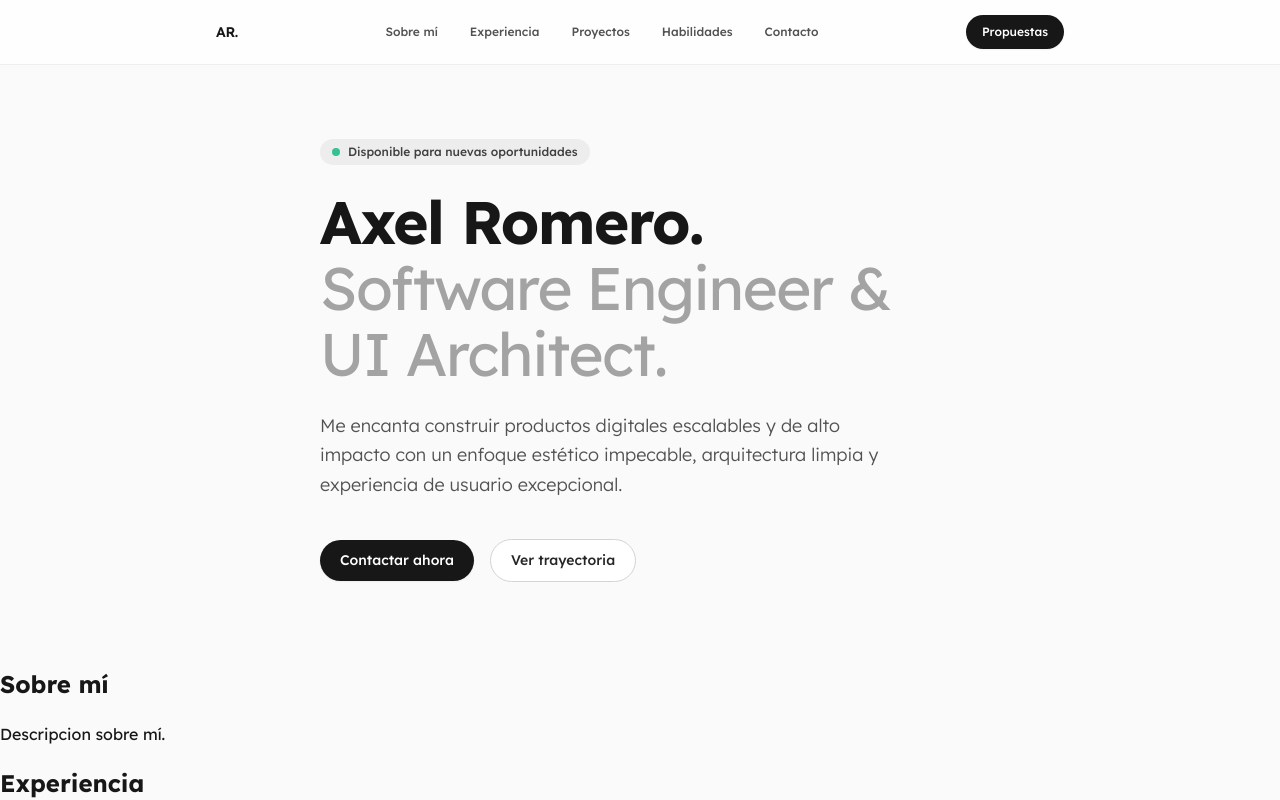
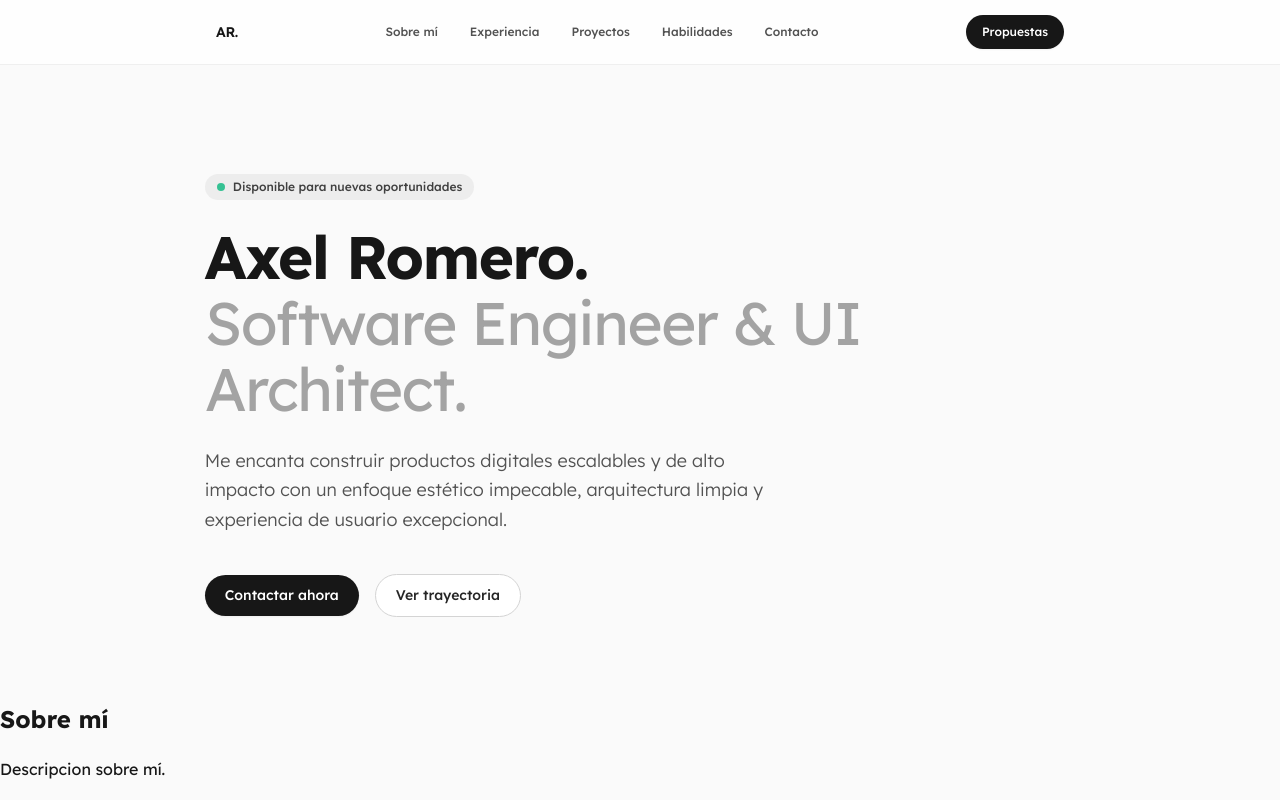
Before and after one commit to AxelR-Kernel/Portafolio-Personal, a React (Vite) app: page / in a window 1280 px wide. Shown: the top 800 px of the page. Built offline with nearby package versions, Linux system fonts and the light colour scheme.

Commit message:
Pequeños ajustes Layout

```diff
--- a/src/components/Navbar/Header.css
+++ b/src/components/Navbar/Header.css
@@ -1,9 +1,9 @@
 .navbar {
-  /*   position: fixed;
+  position: fixed;
   top: 0;
   left: 0;
   right: 0;
-  z-index: 50; */
+  z-index: 50;
   border-bottom: 1px solid rgba(229, 229, 229, 0.6);
   background: rgba(255, 255, 255, 0.75);
   backdrop-filter: blur(12px);
--- a/src/components/SecondLayout.css
+++ b/src/components/SecondLayout.css
@@ -1,7 +1,7 @@
 .Second-layout {
   margin: 10px auto;
-  padding-left: 20rem;
-  padding-right: 20rem;
+  padding-left: calc(100vw - 84%);
+  padding-right: calc(100vw - 84%);
   padding-top: 4rem;
   padding-bottom: 4rem;
 }
--- a/src/components/Sections/Introduccion/Introduccion.css
+++ b/src/components/Sections/Introduccion/Introduccion.css
@@ -2,6 +2,7 @@
   display: flex;
   flex-direction: column;
   gap: 1.5rem;
+  margin-top: 100px;
 }
 
 .availability-badge {
```
